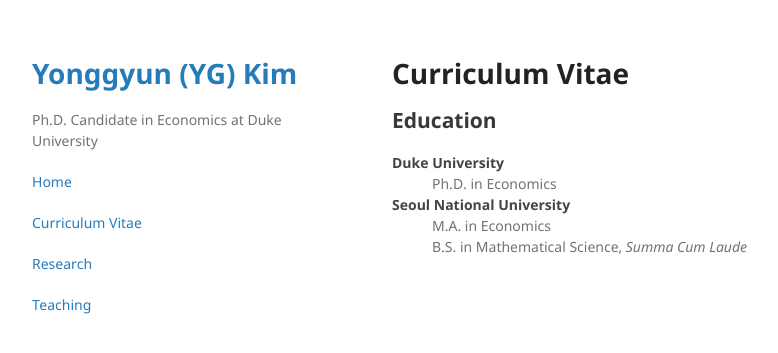
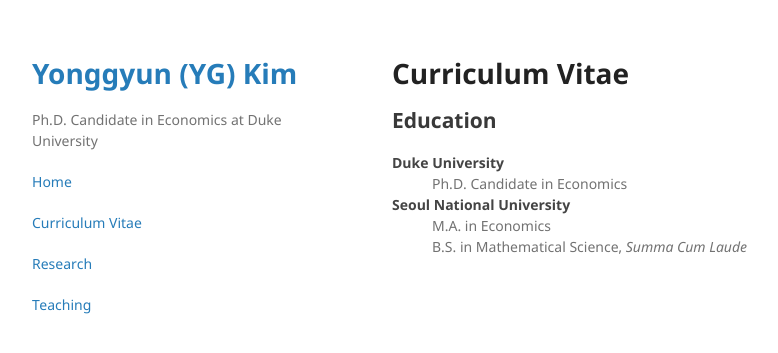
Before and after one commit to yonggyun-yg-kim/yonggyun-yg-kim.github.io, a Jekyll site: the page built from CV.md, in a window 1280 px wide. Shown: the top 353 px of the page, without its empty margins (178-956 px from the left). Built offline with Jekyll 4.4.1, drawn with Linux system fonts in a browser that asks for light colours; our own code applies the rules of GitHub Pages for plain Markdown files.

Commit message:
Update CV.md

```diff
--- a/CV.md
+++ b/CV.md
@@ -8,7 +8,7 @@ layout: default
 
 <dl>
 <dt> Duke University </dt>
-<dd> Ph.D. in Economics </dd>
+<dd> Ph.D. Candidate in Economics </dd>
 
 <dt> Seoul National University </dt>
 <dd> M.A. in Economics </dd>
```
